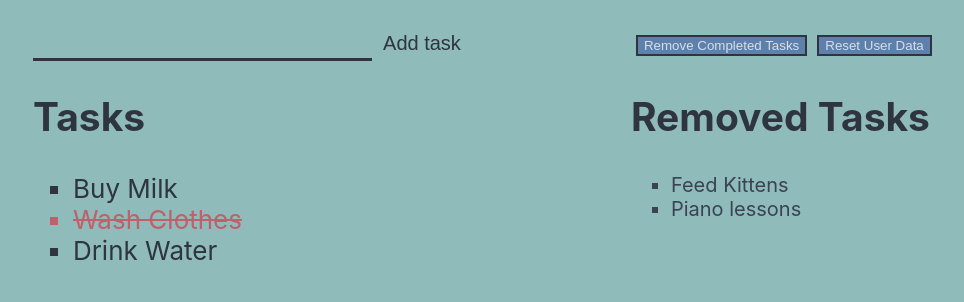
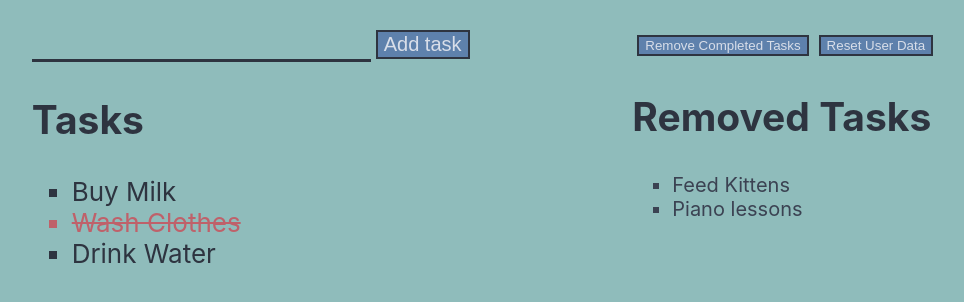
Before and after one commit to rs4231199/todo-web-app-react, a React (Create React App) app: page / in a window 1280 px wide. Shown: the top 302 px of the page, without its empty margins (116-1080 px from the left). Built offline with nearby package versions, Linux system fonts and the light colour scheme; no server answers.

Commit message:
(+/-) minor changes

```diff
--- a/src/App.css
+++ b/src/App.css
@@ -26,13 +26,11 @@ body {
 }
 
 .left, .right {
-  border-radius: 5px;
   padding: 5px;
   margin: 20px 5px;
   align-items: center;
   min-width: 30vw;
   text-overflow: wrap;
-  padding: auto;
 }
 
 input {
@@ -41,11 +39,9 @@ input {
   color: var(--nord0);
   border: none;
   border-bottom: var(--nord0) solid 3px;
-  /* border-radius: 4px; */
 }
 
 input:focus {
-  /* border: var(--nord3) solid 3px; */
   outline: none;
 }
 
@@ -86,9 +82,13 @@ ul {
 }
 
 .add-task {
-  border: none;
-  background-color: var(--nord7);
-  color: var(--nord0);
+  background-color: var(--nord10);
+  border: solid var(--nord0) 2px;
+  color: var(--nord4);
   font-size: calc(8px + 1.5vmin);
   margin-left: 5px;
 }
+
+.add-task:hover {
+  outline: solid var(--nord0) 2px;
+}
--- a/src/components/List.js
+++ b/src/components/List.js
@@ -19,9 +19,7 @@ export default function List({ tasks, toggleTaskStatus }) {
 		<div>
 			<h2>Tasks</h2>
 			<ul>
-				{
-					listItems
-				}
+				{listItems}
 			</ul>
 		</div>
 	)
--- a/src/components/Removed.js
+++ b/src/components/Removed.js
@@ -1,17 +1,17 @@
 export default function Removed({ removed }) {
+	const listItems = removed.map((text, index) => {
+		return (
+			<li key={index} className="removed">
+				{text}
+			</li>
+		)
+	})
+
 	return (
 		<div>
 			<h2>Removed Tasks</h2>
 			<ul>
-				{
-					removed.map((text, index) => {
-						return (
-							<li key={index} className="removed">
-								{text}
-							</li>
-						)
-					})
-				}
+				{listItems}
 			</ul>
 		</div>
 	)
--- a/src/components/TaskInput.js
+++ b/src/components/TaskInput.js
@@ -1,16 +1,34 @@
-import { useState } from "react"
+import { useEffect, useRef, useState } from "react"
 
 export default function TaskInput({ addTask }) {
-	const [error, setError] = useState(false);
+	const [value, setValue] = useState('')
+	const [error, setError] = useState(false)
+	const inputRef = useRef(null)
+
+	useEffect(() => {
+		inputRef.current.focus()
+	}, [])
 
 	const handleInput = () => {
-		const input = document.querySelector('.input-field');
-		if (input.value.length < 5) {
+		if (value.length < 5) {
 			setError(true)
 			return;
 		}
-		addTask(input.value)
-		input.value = ""
+		addTask(value)
+		setValue('')
+	}
+
+	const handleKeyPress = (event) => {
+		if (event.key === 'Enter' || event.key === 13) {
+			handleInput()
+		}
+	}
+
+	const handleChange = ({ target }) => {
+		setValue(target.value)
+		if (error && target.value.length >= 5) {
+			setError(false)
+		}
 	}
 
 	return (
@@ -18,19 +36,13 @@ export default function TaskInput({ addTask }) {
 			<input
 				type="text"
 				className="input-field"
-				onKeyPress={(event) => {
-					if (event.key === 'Enter' || event.key === 13) {
-						handleInput()
-					}
-				}}
-				onChange={({ target }) => {
-					if (error && target.value.length >= 5) {
-						setError(false)
-					}
-				}}
+				ref={inputRef}
+				value={value}
+				onKeyPress={handleKeyPress}
+				onChange={handleChange}
 			/>
-			<button onClick={handleInput} className="add-task"> Add task</button>
-			{error && <p className="error">A task can't be created with less than five characters</p>}
+			<button onClick={handleInput} className="add-task">Add task</button>
+			{error && <p className="error">A new task can't be created with less than five characters</p>}
 		</div>
 	)
 }
```
